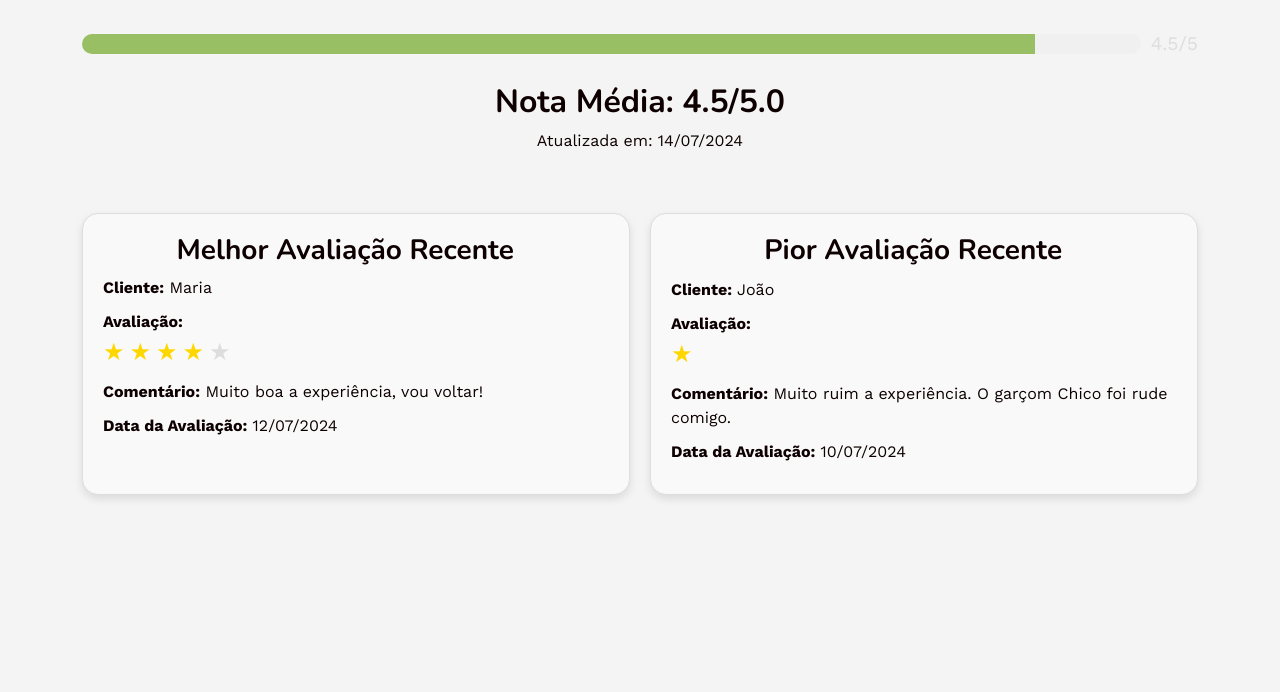
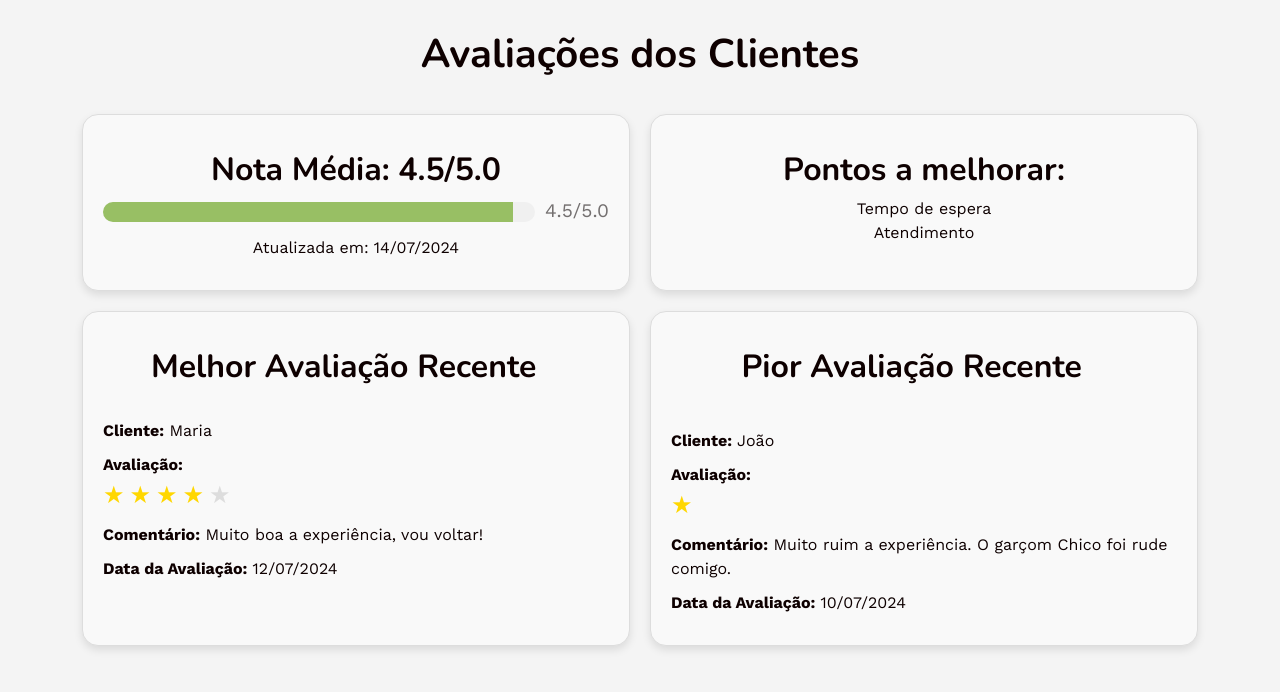
Before and after one commit to KaioRG5/hackathon2024, a Rails app: page /feedbacks in a window 1280 px wide. Shown: the part 108-800 px from the top of the page. Run offline with Rails 7, Linux system fonts and the light colour scheme; the visitor is signed in with stand-in values (Sample User, id 1); data comes from the database, SQL or seed files in the repository; style sheets or scripts are compiled from the project's sources; parts of the project's set-up code (start-up, migrations or seed data) failed here and were passed over; some libraries are stand-ins or nearby versions.

Commit message:
update feedback styling

```diff
--- a/app/assets/stylesheets/components/_rating.scss
+++ b/app/assets/stylesheets/components/_rating.scss
@@ -50,7 +50,7 @@
   display: flex;
   align-items: center;
   font-size: 1.2rem; // Adjust the font size as needed
-  color: #ddd; // Default color (gray for unselected portion)
+  color: #747070; // Default color (gray for unselected portion)
 
   .bar {
     position: relative;
--- a/app/views/feedbacks/_rating.html.erb
+++ b/app/views/feedbacks/_rating.html.erb
@@ -1,22 +1,31 @@
 
-<div class="rating-bar">
-  <div class="bar">
-    <div class="fill" style="width: 90%"></div>
+
+<h1 class="text-center fw-bold">Avaliações dos Clientes</h1>
+<div class="feedback-container">
+  <div class= "feedback-section mt-3">
+    <h2 class="text-center jello-horizontal fw-bold mt-3 ">Nota Média: <span class="rating-value">4.5/5.0</span></h2>
+      <div class="rating-bar">
+        <div class="bar">
+          <div class="fill" style="width: 95%"></div>
+        </div>
+        <span class="text">4.5/5.0</span>
+        </div>
+        <p class="text-center">Atualizada em: 14/07/2024</p>
   </div>
-  <span class="text">4.5/5</span>
+
+  <div class="feedback-section mt-3">
+    <h2 class="text-center fw-bold mt-3 jello-horizontal">Pontos a melhorar: </h2>
+    <ul class="text-center list-unstyled">
+      <li>Tempo de espera</li>
+      <li>Atendimento</li>
+    </ul>
+  </div>
 </div>
-
-<br>
-
-  <h2 class="text-center jello-horizontal fw-bold">Nota Média: <span class="rating-value">4.5/5.0</span></h2>
-  <p class="text-center">Atualizada em: 14/07/2024</p>
-
-<br>
 
 <div class="feedback-container">
   <div class="feedback-section">
-    <h3 class="text-center fw-bold">Melhor Avaliação Recente <i class="fas fa-thumbs-up shake-horizontal positive-review"></i></h3>
-
+    <h2 class="text-center fw-bold mt-3">Melhor Avaliação Recente <i class="fas fa-thumbs-up shake-horizontal positive-review"></i></h2>
+    <br>
       <strong>Cliente:</strong> Maria
     </p>
     <p>
@@ -38,7 +47,8 @@
   </div>
 
   <div class="feedback-section">
-    <h3 class="text-center fw-bold">Pior Avaliação Recente <i class="fas fa-thumbs-down shake-horizontal negative-review"></i></h3>
+    <h2 class="text-center fw-bold mt-3">Pior Avaliação Recente <i class="fas fa-thumbs-down shake-horizontal negative-review"></i></h2>
+    <br>
     <p>
       <strong>Cliente:</strong> João
     </p>
```
